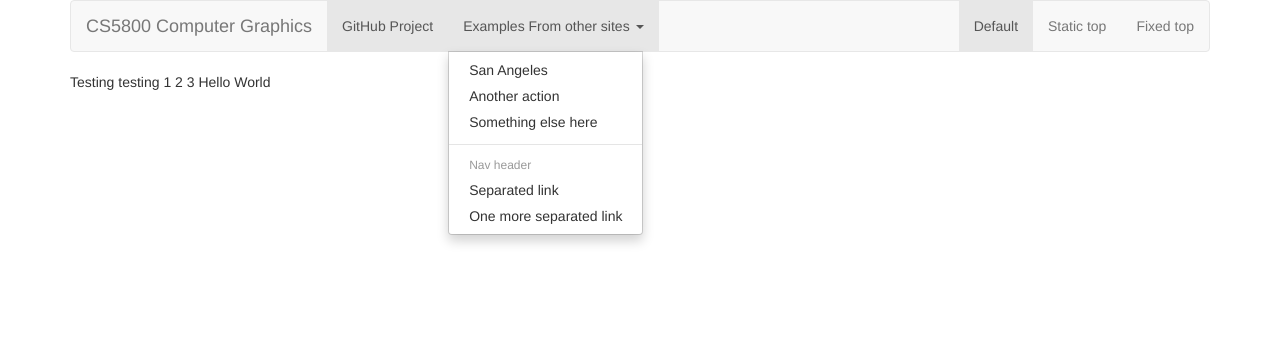
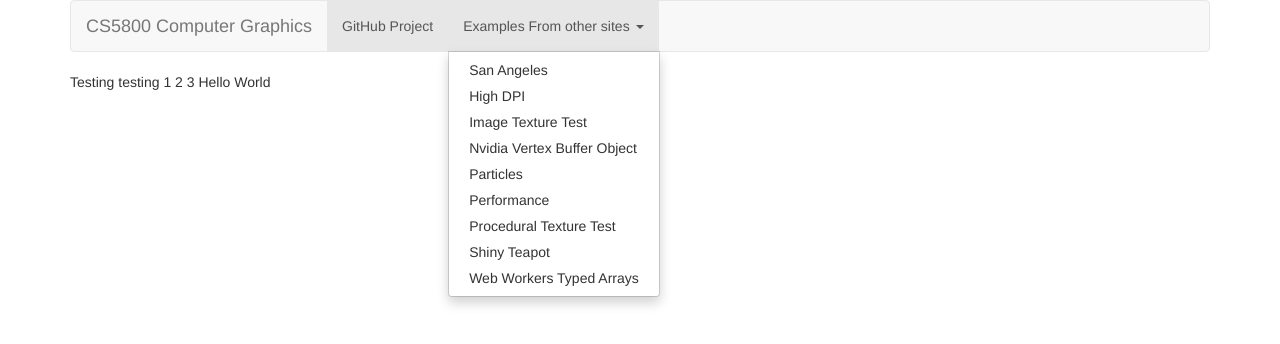
Before and after one commit to dougellison/angular_js_tech_talk, a website: page cs5800/index.html in a window 1280 px wide. Both pictures are taken after a click on the link "Examples From other sites". Drawn offline with Linux system fonts and the light colour scheme.

Commit message:
Added some drop down examples for the khronos

```diff
--- a/cs5800/index.html
+++ b/cs5800/index.html
@@ -38,19 +38,33 @@
 	              <a href="#" class="dropdown-toggle" data-toggle="dropdown">Examples From other sites <b class="caret"></b></a>
 	              <ul class="dropdown-menu">
 	                <li><a href="http://dougellison.github.io/demos/google/san-angeles" target="_blank">San Angeles</a></li>
-	                <li><a href="#">Another action</a></li>
-	                <li><a href="#">Something else here</a></li>
-	                <li class="divider"></li>
-	                <li class="dropdown-header">Nav header</li>
-	                <li><a href="#">Separated link</a></li>
-	                <li><a href="#">One more separated link</a></li>
+
+
+
+
+
+
+
+
+
+
+
+
+
+
+
+	                <li><a href="http://dougellison.github.io/demos/google/high-dpi">High DPI</a></li>
+	                <li><a href="http://dougellison.github.io/demos/google/image-texture-test">Image Texture Test</a></li>
+	                <li><a href="http://dougellison.github.io/demos/google/nvidia-vertex-buffer-object">Nvidia Vertex Buffer Object</a></li>
+	                <li><a href="http://dougellison.github.io/demos/google/particles">Particles</a></li>
+	                <li><a href="http://dougellison.github.io/demos/google/performance">Performance</a></li>
+	                <li><a href="http://dougellison.github.io/demos/google/procedural-texture-test">Procedural Texture Test</a></li>
+	                <li><a href="http://dougellison.github.io/demos/google/shiny-teapot">Shiny Teapot</a></li>
+	                <li><a href="http://dougellison.github.io/demos/google/web-workers-typed-arrays">Web Workers Typed Arrays</a></li>
+<!-- 	                <li class="divider"></li> -->
+	                <!-- <li class="dropdown-header">Nav header</li> -->
 	              </ul>
 	            </li>
-	          </ul>
-	          <ul class="nav navbar-nav navbar-right">
-	            <li class="active"><a href="./">Default</a></li>
-	            <li><a href="../navbar-static-top/">Static top</a></li>
-	            <li><a href="../navbar-fixed-top/">Fixed top</a></li>
 	          </ul>
 	        </div><!--/.nav-collapse -->
 	      </div>
```
